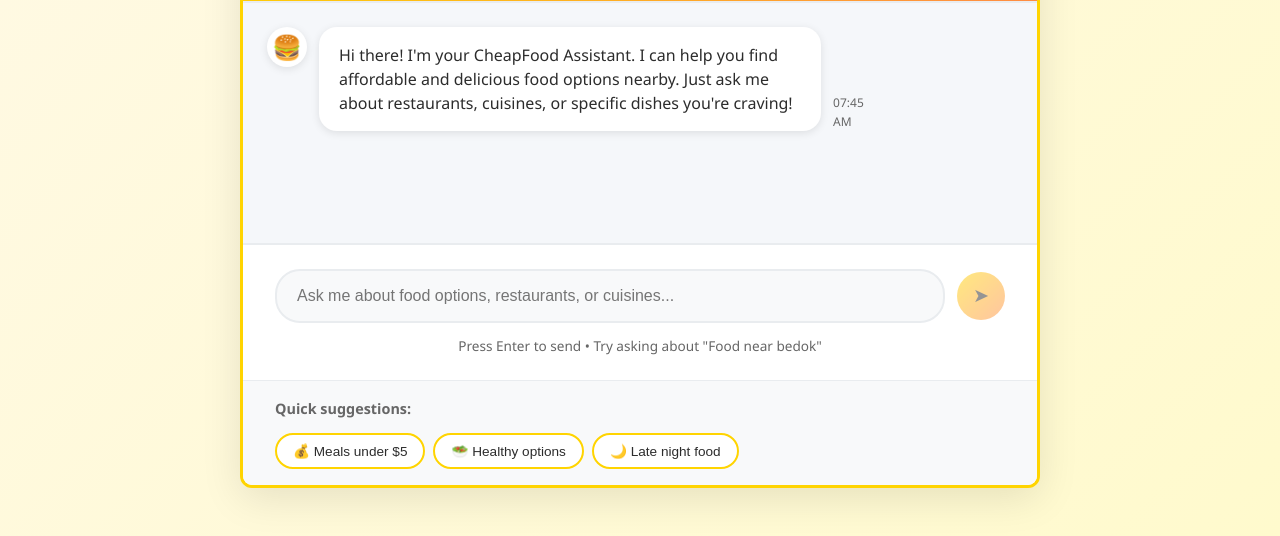
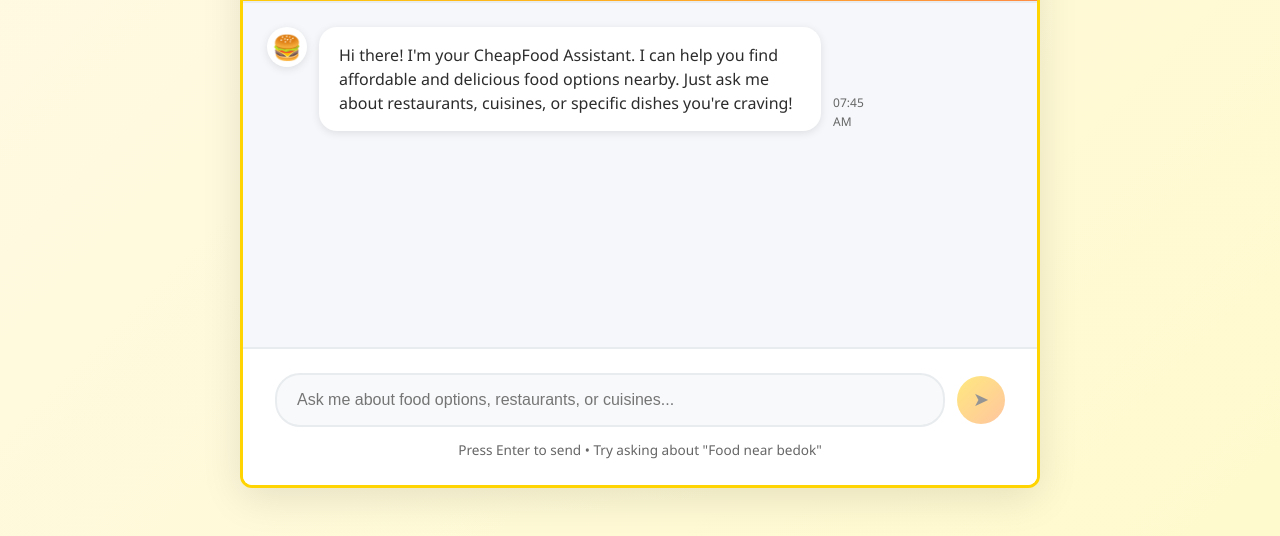
Before and after one commit to Gideonlim2006/CheapFood, a website: page index.html in a window 1280 px wide. Shown: the part 340-876 px from the top of the page. Drawn offline with Linux system fonts and the light colour scheme.

Commit message:
remove suggestion

```diff
--- a/index.html
+++ b/index.html
@@ -83,17 +83,6 @@
                         Press Enter to send • Try asking about "Food near bedok"
                     </p>
                 </div>
-
-                <!-- Quick Suggestions -->
-                <div class="quick-suggestions" id="quick-suggestions">
-                    <p class="suggestions-label">Quick suggestions:</p>
-                    <div class="suggestions-list">
-                        <button class="suggestion-btn" data-suggestion="Best student meal deals under $5">💰 Meals under $5</button>
-                        <button class="suggestion-btn" data-suggestion="Healthy food options for students">🥗 Healthy options</button>
-                        <button class="suggestion-btn" data-suggestion="Late night food delivery">🌙 Late night food</button>
-                    </div>
-                </div>
-            </div>
         </div>
     </main>
 
```
